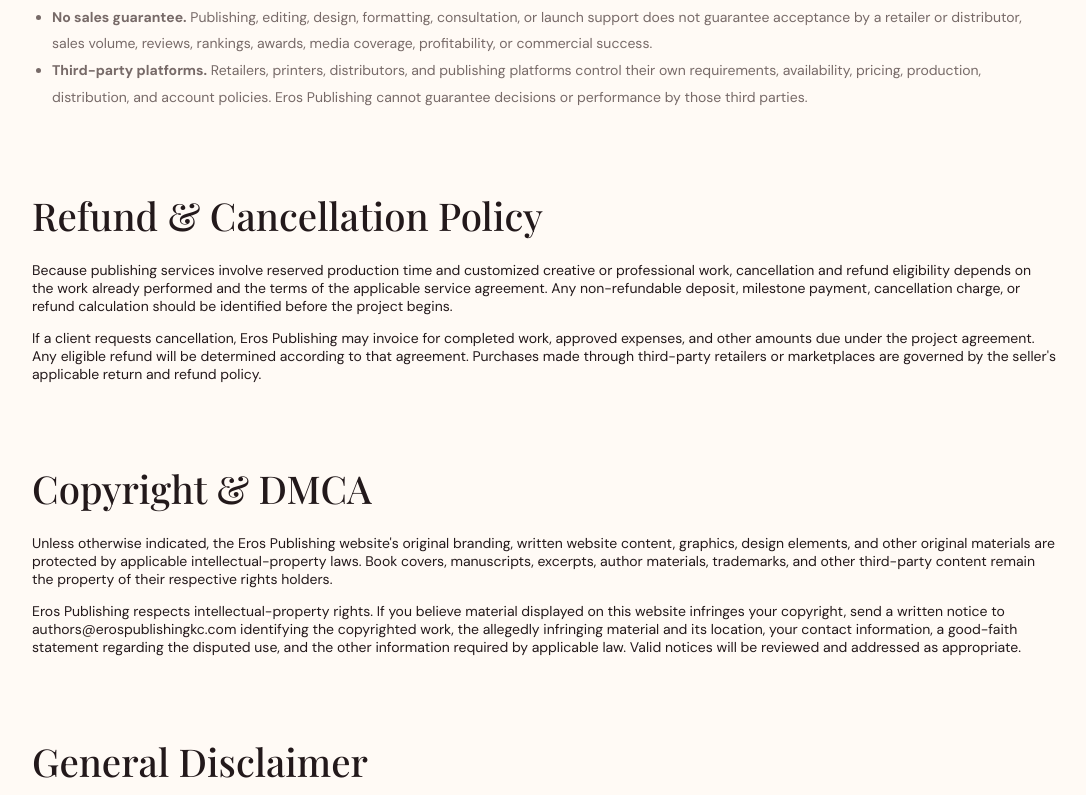
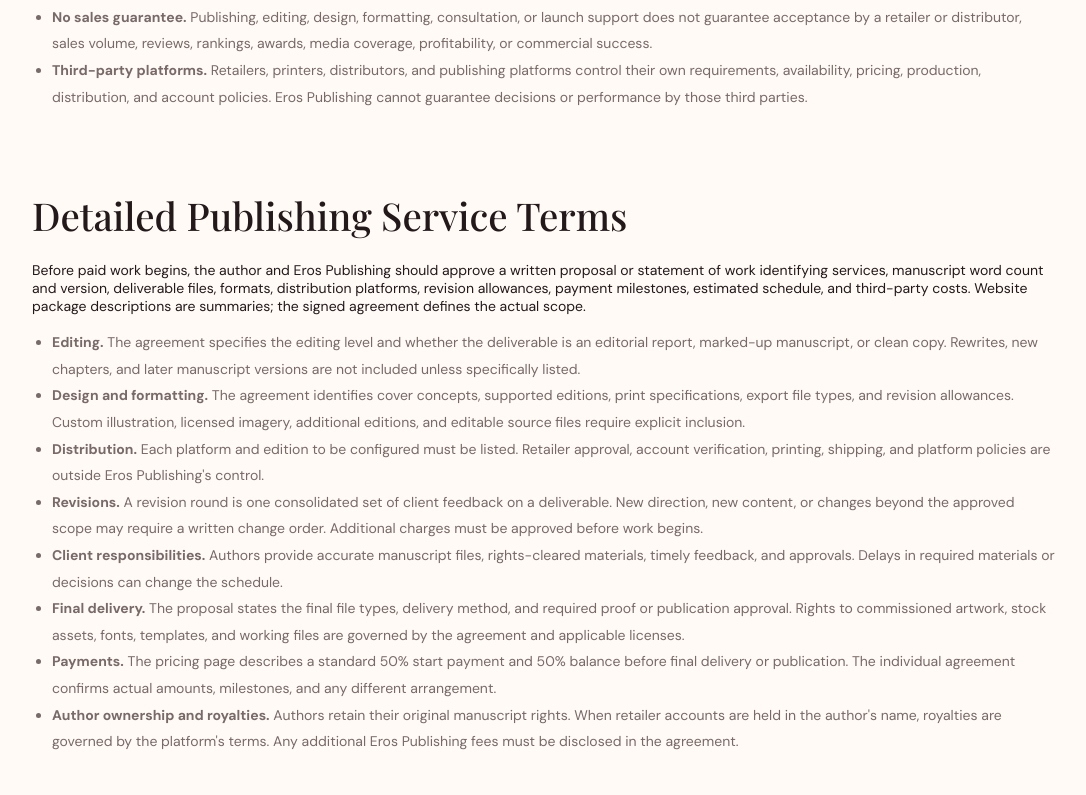
Before and after one commit to erospublish-bit/eros-publishing, a Next.js app: page /legal in a window 1280 px wide. Shown: the part 2002-2797 px from the top of the page, without its empty margins (96-1182 px from the left). Built offline with nearby package versions, Linux system fonts and the light colour scheme; a web font is replaced by a local one.

Commit message:
Clarify author service deliverables, scope, revision and cancellation policies

```diff
--- a/app/legal/page.tsx
+++ b/app/legal/page.tsx
@@ -16,7 +16,7 @@ export default function LegalPage() {
       intro="Clear expectations protect authors, readers, and the creative work entrusted to Eros Publishing. Review the policies that govern use of our website and publishing-service relationships."
     >
       <section>
-        <p className="page-lead"><strong>Last updated: October 31, 2026.</strong> These website policies provide general terms for Eros Publishing. Individual publishing projects may also be governed by a separate written service agreement, proposal, or statement of work. If a signed agreement conflicts with these general service policies, the signed agreement controls for that project.</p>
+        <p className="page-lead"><strong>Last updated: November 3, 2026.</strong> These website policies provide general terms for Eros Publishing. Individual publishing projects may also be governed by a separate written service agreement, proposal, or statement of work. If a signed agreement conflicts with these general service policies, the signed agreement controls for that project.</p>
 
         <div className="page-card-grid">
           <article className="page-card"><div className="card-icon">01</div><h3>Privacy</h3><p>How information submitted through this website may be collected, used, and protected.</p></article>
@@ -53,10 +53,25 @@ export default function LegalPage() {
         </ul>
       </section>
 
+      <section id="service-scope">
+        <h2 className="page-section-heading">Detailed Publishing Service Terms</h2>
+        <p>Before paid work begins, the author and Eros Publishing should approve a written proposal or statement of work identifying services, manuscript word count and version, deliverable files, formats, distribution platforms, revision allowances, payment milestones, estimated schedule, and third-party costs. Website package descriptions are summaries; the signed agreement defines the actual scope.</p>
+        <ul className="page-list">
+          <li><strong>Editing.</strong> The agreement specifies the editing level and whether the deliverable is an editorial report, marked-up manuscript, or clean copy. Rewrites, new chapters, and later manuscript versions are not included unless specifically listed.</li>
+          <li><strong>Design and formatting.</strong> The agreement identifies cover concepts, supported editions, print specifications, export file types, and revision allowances. Custom illustration, licensed imagery, additional editions, and editable source files require explicit inclusion.</li>
+          <li><strong>Distribution.</strong> Each platform and edition to be configured must be listed. Retailer approval, account verification, printing, shipping, and platform policies are outside Eros Publishing's control.</li>
+          <li><strong>Revisions.</strong> A revision round is one consolidated set of client feedback on a deliverable. New direction, new content, or changes beyond the approved scope may require a written change order. Additional charges must be approved before work begins.</li>
+          <li><strong>Client responsibilities.</strong> Authors provide accurate manuscript files, rights-cleared materials, timely feedback, and approvals. Delays in required materials or decisions can change the schedule.</li>
+          <li><strong>Final delivery.</strong> The proposal states the final file types, delivery method, and required proof or publication approval. Rights to commissioned artwork, stock assets, fonts, templates, and working files are governed by the agreement and applicable licenses.</li>
+          <li><strong>Payments.</strong> The pricing page describes a standard 50% start payment and 50% balance before final delivery or publication. The individual agreement confirms actual amounts, milestones, and any different arrangement.</li>
+          <li><strong>Author ownership and royalties.</strong> Authors retain their original manuscript rights. When retailer accounts are held in the author's name, royalties are governed by the platform's terms. Any additional Eros Publishing fees must be disclosed in the agreement.</li>
+        </ul>
+      </section>
+
       <section id="refunds">
         <h2 className="page-section-heading">Refund & Cancellation Policy</h2>
         <p>Because publishing services involve reserved production time and customized creative or professional work, cancellation and refund eligibility depends on the work already performed and the terms of the applicable service agreement. Any non-refundable deposit, milestone payment, cancellation charge, or refund calculation should be identified before the project begins.</p>
-        <p>If a client requests cancellation, Eros Publishing may invoice for completed work, approved expenses, and other amounts due under the project agreement. Any eligible refund will be determined according to that agreement. Purchases made through third-party retailers or marketplaces are governed by the seller's applicable return and refund policy.</p>
+        <p>If a client requests cancellation, Eros Publishing may invoice for completed work, approved expenses, and other amounts due under the project agreement. Any eligible refund will be determined according to that agreement and applicable law. Clients should request cancellation in writing and receive an itemized accounting of completed work, approved third-party expenses, payments, and any refund or balance. Purchases made through third-party retailers or marketplaces are governed by the seller's applicable return and refund policy.</p>
       </section>
 
       <section id="copyright">
```
